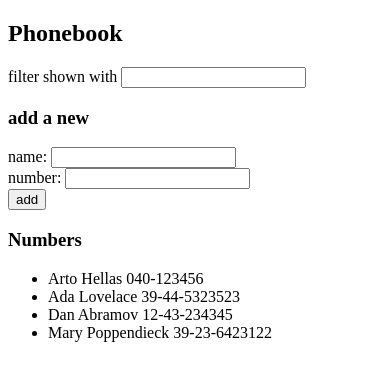
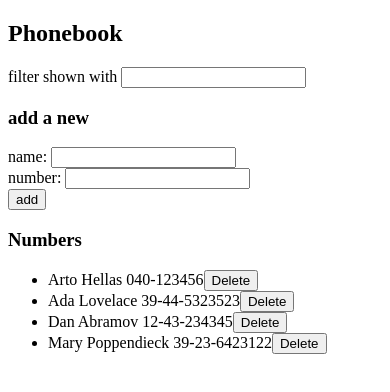
Before and after one commit to markuspaananen/FullStackWebDeveloment, a React (Create React App) app in the folder Part2/the_phonebook/: page / in a window 390 px wide. Shown: the top 392 px of the page. Built offline with nearby package versions, Linux system fonts and the light colour scheme; data requests are answered from the project's data file.

Commit message:
2.14: The Phonebook step9

```diff
--- a/Part2/the_phonebook/package.json
+++ b/Part2/the_phonebook/package.json
@@ -16,7 +16,8 @@
     "start": "react-scripts start",
     "build": "react-scripts build",
     "test": "react-scripts test",
-    "eject": "react-scripts eject"
+    "eject": "react-scripts eject",
+    "server": "json-server -p3001 --watch db.json"
   },
   "eslintConfig": {
     "extends": [
--- a/Part2/the_phonebook/src/App.js
+++ b/Part2/the_phonebook/src/App.js
@@ -1,7 +1,7 @@
 // Import Statement
 import { useState, useEffect } from 'react'
 import React from 'react'
-import noteService from './services/persons'
+import personService from './services/persons'
 
 // Functions
 const Filter = (props) => {
@@ -14,6 +14,7 @@
     </form>
   );
 };
+
 const PersonForm = (props) => {
   return (
     <form onSubmit={props.addName}>
@@ -35,7 +36,15 @@
       {props.persons.filter((person) =>
         person && person.name && person.name.toLowerCase().includes(props.filter.toLowerCase()))
         .map((person) => (
-          <li key={person.id}>{person.name} {person.number}</li>
+          <li
+            key={person.id}>{person.name} {person.number}
+            <button onClick={() => {
+              if(window.confirm(`Delete ${person.name}`)){
+                props.handleDeleteContact(person.id)
+              }
+            }}
+              >Delete</button>
+          </li>
         ))}
     </ul>
   );
@@ -50,16 +59,15 @@
   const [newNumber, setNewNumber] = useState('');
   const [filter, setFilter] = useState('');
 
+  // Event handlers
+  useEffect(() => {
+    personService
+      .getAll()
+      .then(initalPerson => {
+        setPersons(initalPerson)
+      })
+  }, [])
 
-    useEffect(() => {
-      noteService
-        .getAll()
-        .then(response => {
-          setPersons(response.data)
-        })
-    }, [])
-
-  // Event handlers
   const addName = (event) => {
     event.preventDefault()
     if (persons.find((person) => person.name === newName)) {
@@ -72,15 +80,31 @@
         id: persons.length + 1,
       }
 
-      noteService
+      personService
         .create(nameObject)
-        .then(response => {
-          setPersons(persons.concat(response.data))
+        .then(returnedPerson => {
+          setPersons(persons.concat(returnedPerson))
           setNewName('')
           setNewNumber('')
         })
     }
   };
+
+  // use some other name for variable!
+  const handleDeleteContact = (id) => {
+    personService
+      .deletePerson(id)
+      .then(() => {
+        setPersons(persons.filter(person => person.id !== id));
+      })
+      .catch(error => {
+        alert(
+          `the Contact was already deleted from server`
+        )
+        setPersons(persons.filter(n => n.id !== id))
+      });
+  }
+
   const handleNameChange = (event) => {
     setNewName(event.target.value)
   };
@@ -108,7 +132,7 @@
       />
       <h3>Numbers</h3>
       <Persons
-        persons={persons} filter={filter}
+        persons={persons} filter={filter} handleDeleteContact={handleDeleteContact}
       />
     </div>
   )
--- a/Part2/the_phonebook/src/services/persons.js
+++ b/Part2/the_phonebook/src/services/persons.js
@@ -1,25 +1,24 @@
-
 import axios from 'axios'
 const baseUrl = 'http://localhost:3001/persons'
 
 
 const getAll = () => {
-  return axios.get(baseUrl)
+  const request = axios.get(baseUrl)
+  return request.then(response => response.data)
 }
 
 const create = newObject => {
-  return axios.post(baseUrl, newObject)
+  const request = axios.post(baseUrl, newObject)
+  return request.then(response => response.data)
 }
 
-/*
 const update = (id, newObject) => {
-  return axios.put(`${baseUrl}/${id}`, newObject)
+  const request = axios.put(`${baseUrl}/${id}`, newObject)
+  return request.then(response => response.data)
 }
-*/
+const deletePerson = (id) => {
+    const request = axios.delete(`${baseUrl}/${id}`);
+    return request.then(response => response.data);
+  };
 
-
-export default {
-  getAll: getAll,
-  create: create,
-// update: update
-}
+export default { getAll, create, update, deletePerson }
```
